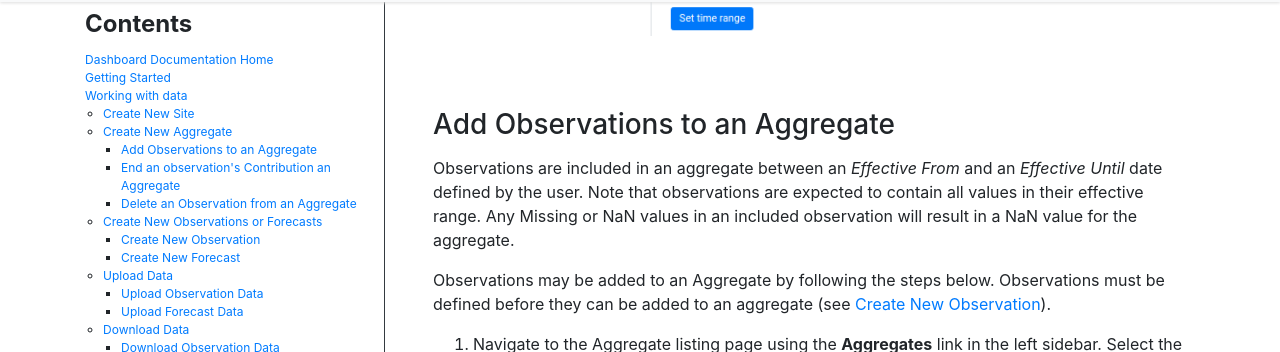
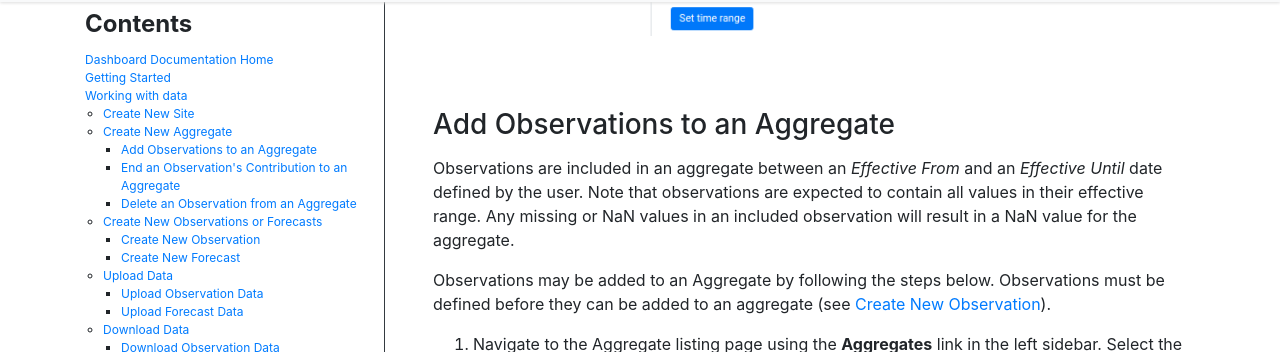
Before and after one commit to SolarArbiter/SolarArbiter.github.io, a Jekyll site: the page built from documentation/dashboard/working_with_data.md, in a window 1280 px wide and 1400 px high, scrolled down 5014 px. Shown: the part 102-454 px from the top of the window. Built offline with Jekyll 4.4.1, drawn with Linux system fonts in a browser that asks for light colours; some of the changed text lies outside the part shown.

Commit message:
Apply suggestions from code review
Co-authored-by: Will Holmgren <william.holmgren@gmail.com>

```diff
--- a/_includes/dashboard_data_sidebar.html
+++ b/_includes/dashboard_data_sidebar.html
@@ -9,7 +9,7 @@
     <li><a href="#create-new-aggregate">Create New Aggregate</a></li>
       <ul>
         <li><a href="#add-observations-to-an-aggregate">Add Observations to an Aggregate</a></li>
-        <li><a href="#end-an-observations-contribution-to-an-aggregate">End an observation's Contribution an Aggregate</a></li>
+        <li><a href="#end-an-observations-contribution-to-an-aggregate">End an Observation's Contribution to an Aggregate</a></li>
         <li><a href="#delete-an-observation-from-an-aggregate">Delete an Observation from an Aggregate</a></li>
       </ul>
     <li><a href="#create-new-observation-or-forecast">Create New Observations or Forecasts</a></li>
--- a/documentation/dashboard/working_with_data.md
+++ b/documentation/dashboard/working_with_data.md
@@ -104,7 +104,7 @@ See (Data Validation)[#data-validation] for details on quality flags.
 
 Observations are included in an aggregate between an *Effective From* and
 an *Effective Until* date defined by the user. Note that observations are
-expected to contain all values in their effective range. Any Missing or NaN
+expected to contain all values in their effective range. Any missing or NaN
 values in an included observation will result in a NaN value for the
 aggregate.
 
```
Also changed, not shown: other parts of documentation/dashboard/working_with_data.md (+3 -3 lines).
